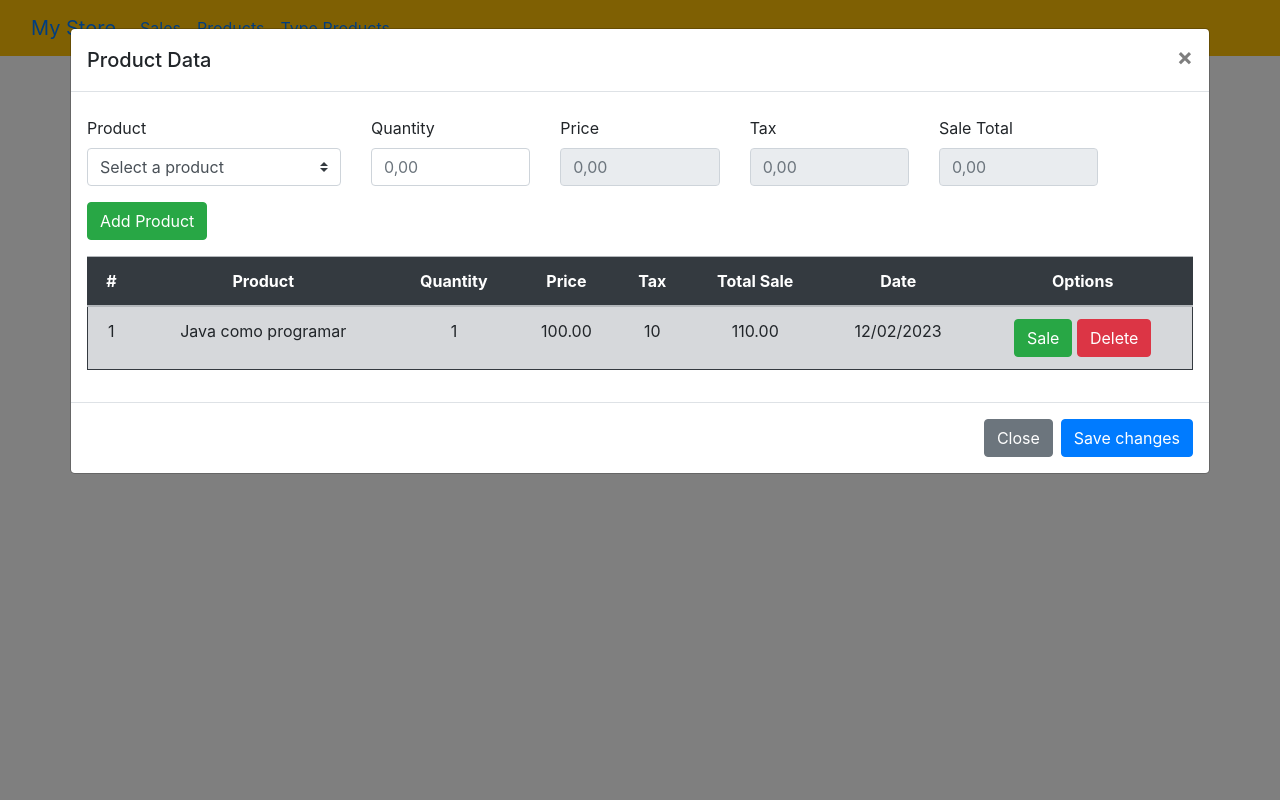
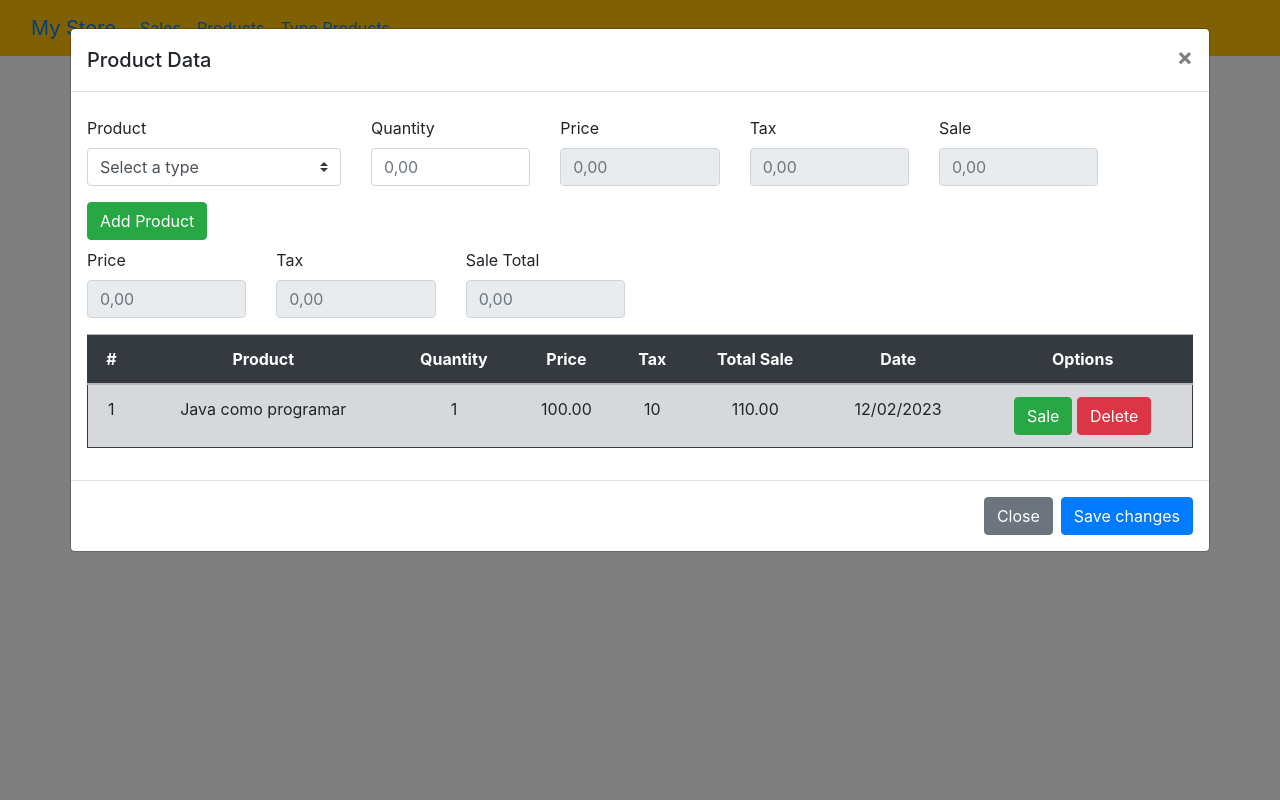
Before and after one commit to luccasdrapala/projetinho-store, a PHP site: template app/Views/sales/index-sales.php in a window 1280 px wide, after a click on "New Sale". Run offline with PHP 8.4, Linux system fonts and the light colour scheme; the template is opened without the code that fills it, so the values that code supplies are empty; some libraries are stand-ins or nearby versions.

Commit message:
try to fix some bugs

```diff
--- a/app/Views/includes/footer.php
+++ b/app/Views/includes/footer.php
@@ -11,6 +11,7 @@
 
 <script src="/assets/js/productType.js"></script>
 <script src="/assets/js/product.js"></script>
+<script src="/assets/js/sales.js"></script>
 
 </body>
 </html>
--- a/app/Views/sales/index-sales.php
+++ b/app/Views/sales/index-sales.php
@@ -2,7 +2,7 @@
 <hr>
 
 <!-- MODAL TRIGGER -->
-<button type="button" class="btn btn-warning" data-toggle="modal" data-target="#exampleModal">New Sale</button>
+<button type="button" onclick="newSale()" class="btn btn-warning" data-toggle="modal" data-target="#exampleModal">New Sale</button>
 
 <table class="table mt-3 table-secondary border border-dark">
     <thead class="table-dark">
@@ -44,8 +44,11 @@
                 <div class="row">
                     <div class="mt-2 col-3">
                         <label for="product" class="">Product</label>
-                        <select id="product" class="custom-select" name="" id="">
-                            <option selected value="#">Select a product</option>
+                        <select id="product" class="custom-select" name="product">
+                        <option selected value="#">Select a type</option>
+                            <?php foreach($getProducts as $products): ?>
+                            <option value="<?=$products->id?>" data-tax="<?=$product->tax?>" data-price="<?=$product->price?>"><?=$products->description?></option>
+                            <?php endforeach;?>
                         </select>
                     </div>
                     <div class="col-2 mt-2">
@@ -57,6 +60,27 @@
                         <input class="form-control" id="price" type="number" placeholder="0,00" disabled>
                     </div>
                     <div class="col-2 mt-2">
+                        <label for="tax" class="form-label">Tax</label>
+                        <input class="form-control" id="tax" type="number" placeholder="0,00" disabled>
+                    </div>
+                    <div class="col-2 mt-2">
+                        <label for="sale" class="form-label">Sale</label>
+                        <input class="form-control" id="sale" type="number" placeholder="0,00" disabled>
+                    </div>
+                </div>
+
+                <div class="row">
+                    <div class="col mt-3">
+                        <button type="button" class="btn btn-success">Add Product</button>
+                    </div>
+                </div>
+
+                <div class="row">
+                    <div class="col-2 mt-2">
+                        <label for="totalPrice" class="form-label">Price</label>
+                        <input class="form-control" id="price" type="number" placeholder="0,00" disabled>
+                    </div>
+                    <div class="col-2 mt-2">
                         <label for="totalTax" class="form-label">Tax</label>
                         <input class="form-control" id="totalTax" type="number" placeholder="0,00" disabled>
                     </div>
@@ -65,12 +89,6 @@
                         <input class="form-control" id="totalSale" type="number" placeholder="0,00" disabled>
                     </div>
                 </div>
-                <div class="row">
-                    <div class="col mt-3">
-                        <button type="button" class="btn btn-success">Add Product</button>
-                    </div>
-                </div>
-
 
                 <table class="table mt-3 table-secondary border border-dark">
                     <thead class="table-dark">
--- a/assets/js/productType.js
+++ b/assets/js/productType.js
@@ -3,7 +3,7 @@
 {
     document.getElementById("typeProduct").value = '';
     document.getElementById("taxProduct").value = '';
-    document.getElementById("id").value = ''; //testar o erro do id 0
+    document.getElementById("id").value = '';
 }
 
 function saveType(){
@@ -33,7 +33,7 @@
             } else {
                 console.log('Warning')
             }
-            indow.location.reload(); //recarrega a pagina toda
+            // window.location.reload(); //recarrega a pagina toda
         },
         error: (e) => {
             console.log(e)
@@ -76,14 +76,11 @@
         dataType: 'JSON',
         success: (data) => {
             if (data.code === 200) {
-                toastr.success('Product is deleted!', 'Success!')
                 window.location.reload(); //recarrega a pagina toda
             }
-            window.location.reload(); //recarrega a pagina toda
         },
         error: (e) => {
             toastr.error('Ops, a error ocurred!', 'Error!')
         }
     })
-    window.location.reload(); //recarrega a pagina toda
 }
--- /dev/null
+++ b/assets/js/sales.js
@@ -0,0 +1,35 @@
+// document.getElementById('product').addEventListener('change', function(){
+
+// })
+
+function newSale(){
+    document.getElementById('product').value = '#';
+    document.getElementById('quantity').value = '';
+    document.getElementById('price').value = '';
+    document.getElementById('Tax').value = '';
+    document.getElementById('sale').value = '';
+
+    document.getElementById('totalPrice').value = '';
+    document.getElementById('totalTax').value = '';
+    document.getElementById('totalSale').value = '';
+
+    $.ajax({
+        url: `${BASE_URL}sales/getItems/${id}`,
+        method: "GET",
+        dataType: 'JSON',
+        success: (data) => {
+            if (data.code === 200) {
+                populateTableItems(data.data)
+                $('#modalSales').modal({backdrop: 'static', keyboard: false})
+            }
+        },
+        error: (e) => {
+            console.log(e)
+            toastr.error('Ops, a error ocurred!', 'Error!')
+        }
+    })
+}
+
+// function getSales(){
+
+// }
```
Also changed, not shown: app/Controllers/ProductTypeController.php (+24 -2 lines), app/Controllers/SaleController.php (+9 -2 lines), app/Models/SaleModel.php (+12 -1 lines). Lines whose indentation alone changed are shown as unchanged.
